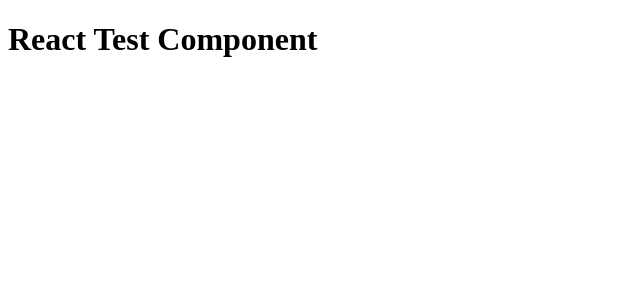
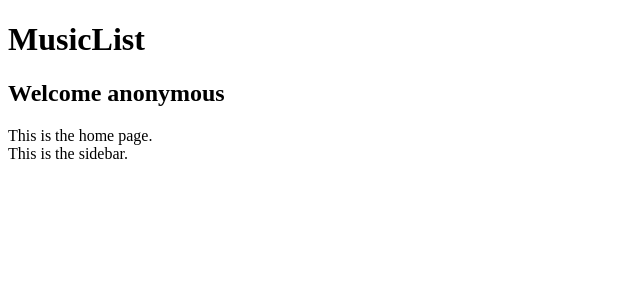
Before and after one commit to mraguso2/MusicList, a React app: page / in a window 1280 px wide. Shown: the top 300 px of the page, without its empty margins (0-640 px from the left). Built offline with nearby package versions, Linux system fonts and the light colour scheme; the HTML template or start-up script is replaced by a standard one.

Commit message:
added hot reloading, basic react component structure

```diff
--- /dev/null
+++ b/src/components/Template.jsx
@@ -0,0 +1,13 @@
+import React from 'react';
+
+import Header from './shared/Header';
+import HomePage from './home/HomePage';
+
+export default function Template() {
+  return (
+    <div className="wrapper">
+      <Header username="anonymous" />
+      <HomePage />
+    </div>
+  );
+}
--- /dev/null
+++ b/src/components/home/HomePage.jsx
@@ -0,0 +1,16 @@
+import React from 'react';
+
+export default function HomePage() {
+  return (
+    <section className="page-content">
+      <div className="row">
+        <div className="col-sm-12 col-lg-8">
+          This is the home page.
+        </div>
+        <aside className="col-sm-12 col-lg-4">
+          This is the sidebar.
+        </aside>
+      </div>
+    </section>
+  );
+}
--- /dev/null
+++ b/src/components/shared/Header.jsx
@@ -0,0 +1,13 @@
+import React from 'react';
+
+export default function Header(props) {
+  const { username } = props;
+  return (
+    <header>
+      <h1>MusicList</h1>
+      <div className="user-menu">
+        <h2>Welcome { username }</h2>
+      </div>
+    </header>
+  );
+}
--- a/src/index.jsx
+++ b/src/index.jsx
@@ -1,8 +1,27 @@
 import React from 'react';
 import { render } from 'react-dom';
-import TestComponent from './testComponent';
+import { AppContainer } from 'react-hot-loader';
 
-render(
-  <TestComponent />,
-  document.querySelector('#react-app'),
-);
+import Template from './components/Template';
+
+// props are passed down
+
+const renderApp = (Component) => {
+  render(
+    <AppContainer>
+      <Component headline="Test Headline" count={5678} showCount />
+    </AppContainer>,
+    document.querySelector('#react-app'),
+  );
+};
+
+// initilize component
+renderApp(Template);
+
+// module provided from webpack when bundling
+//
+if (module && module.hot) {
+  module.hot.accept('./components/Template', () => {
+    renderApp(Template); // reinitilize to show changes without full page refresh
+  });
+}
--- a/src/testComponent.jsx
+++ /dev/null
@@ -1,9 +0,0 @@
-import React from 'react';
-
-export default function testComponent() {
-  return (
-    <div>
-      <h1>React Test Component</h1>
-    </div>
-  );
-}
--- a/webpack.config.js
+++ b/webpack.config.js
@@ -1,12 +1,28 @@
-const path = require('path');
+const { resolve } = require('path'); // reading and manipulating paths
+const webpack = require('webpack');
 
 module.exports = {
-  entry: {
-    'javascripts/build.js': './src/index.jsx',
+  /* Context = base directory which to resolve our entry points
+   * __dirname is a global Node variable that represents the path to the
+   * executable that node is currently running - our case, app.js
+  */
+  context: resolve(__dirname, 'src'), // compile everything in src
+  entry: [
+    'react-hot-loader/patch',
+    'webpack-dev-server/client?http://localhost:8080',
+    'webpack/hot/only-dev-server',
+    './index.jsx',
+  ],
+  output: {
+    filename: 'build.js',
+    path: resolve(__dirname, 'public', 'javascripts'),
+    publicPath: '/javascripts',
   },
-  output: {
-    filename: '[name]',
-    path: path.join(__dirname, 'public'),
+  // configure dev server
+  devServer: {
+    hot: true,
+    contentBase: resolve(__dirname, ''),
+    publicPath: '/javascripts',
   },
   resolve: {
     extensions: ['.js', '.jsx'],
@@ -20,4 +36,8 @@
       },
     ],
   },
+  plugins: [
+    new webpack.HotModuleReplacementPlugin(), // update on changed bits in build file
+    new webpack.NamedModulesPlugin(),
+  ],
 };
```
Also changed, not shown: package.json (+6 -3 lines), src/components/account/ProfilePage.jsx (added, +16 -0 lines), .babelrc, public/javascripts/build.js, views/index.ejs, 2 other files (tests, documents, lock files or other folders).
